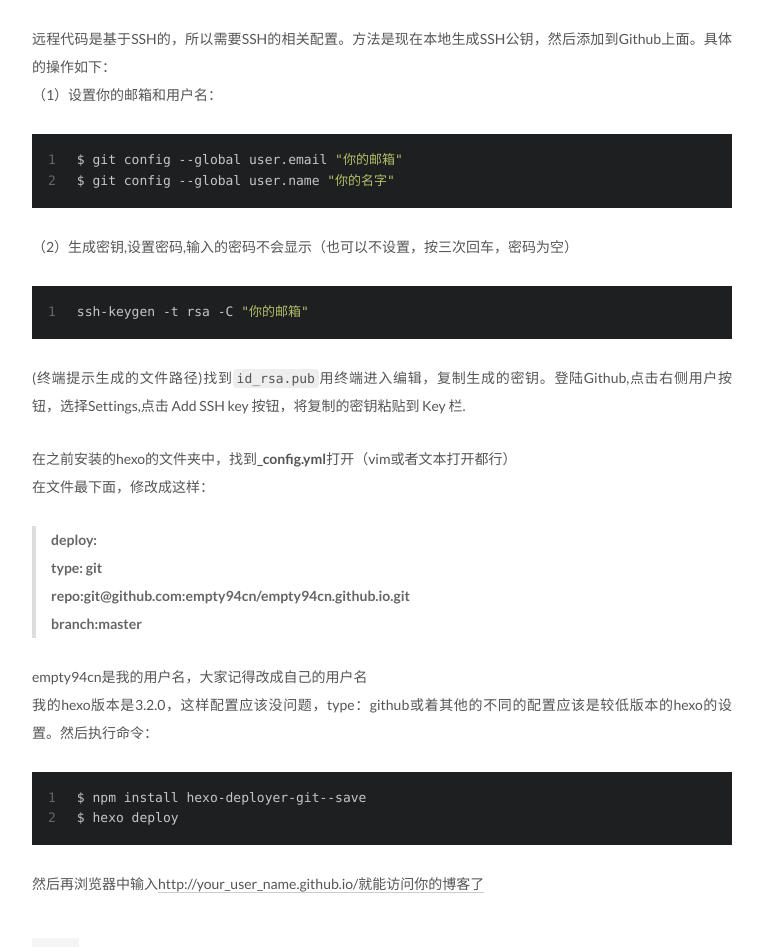
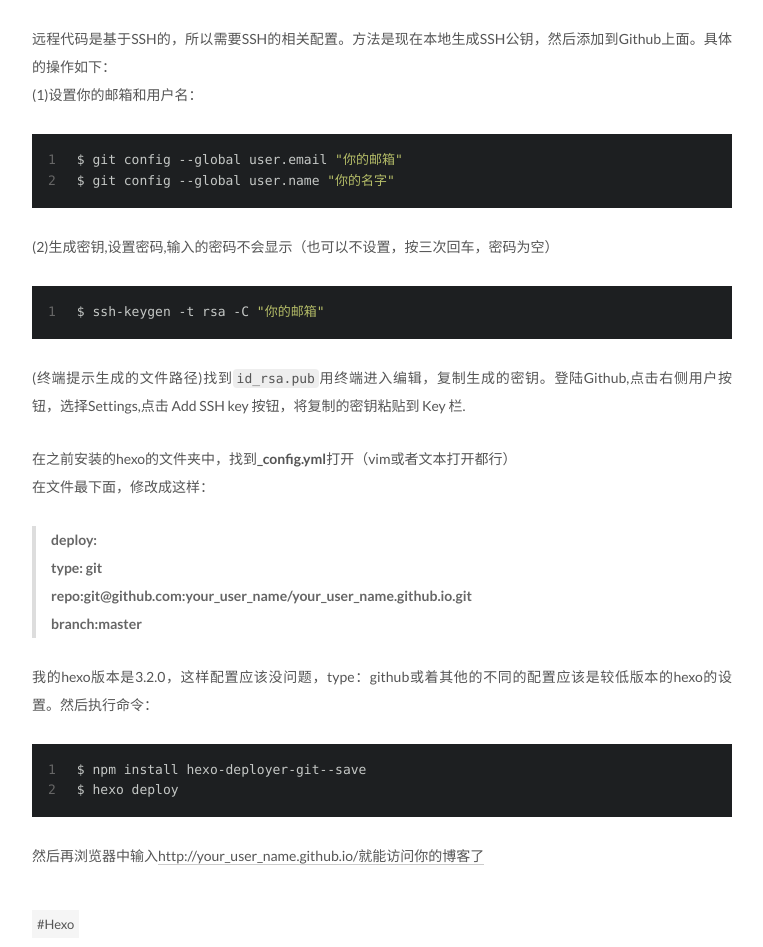
Before and after one commit to empty94cn/empty94cn, a plain HTML site: page 2016/04/14/Hexo折腾笔记-一/index.html in a window 1280 px wide. Shown: the part 1863-2810 px from the top of the page, without its empty margins (98-861 px from the left). Drawn offline with Linux system fonts and the light colour scheme; files whose address does not match are found by name.

Commit message:
Site updated: 2016-04-26 23:35:23

```diff
--- a/2016/04/14/Hexo折腾笔记-一/index.html
+++ b/2016/04/14/Hexo折腾笔记-一/index.html
@@ -93,7 +93,7 @@
 <meta property="og:image" content="http://yoursite.com/images/3.jpg">
 <meta property="og:image" content="http://yoursite.com/images/1.png">
 <meta property="og:image" content="http://yoursite.com/images/2.png">
-<meta property="og:updated_time" content="2016-04-26T15:24:53.000Z">
+<meta property="og:updated_time" content="2016-04-26T15:35:19.000Z">
 <meta name="twitter:card" content="summary">
 <meta name="twitter:title" content="Hexo折腾笔记(一)">
 <meta name="twitter:description" content="一直都想给自己搭一个技术博客来记(zhuang)录(bi)，但是自己太忙(lan)了，最近折腾前端的时候经常能解锁新的姿势，但是苦于没有记录的地方，所以为了以后方便自己复习，同时为了提高自己的写作表达能力，我决定是时候给自己搭一个博客了，搭建步骤：
@@ -353,14 +353,14 @@
 <p>生成静态页面<br><figure class="highlight bash"><table><tr><td class="gutter"><pre><span class="line">1</span><br></pre></td><td class="code"><pre><span class="line">$ hexo generate</span><br></pre></td></tr></table></figure></p>
 <p>启动本地服务，进行文章预览调试<br><figure class="highlight bash"><table><tr><td class="gutter"><pre><span class="line">1</span><br></pre></td><td class="code"><pre><span class="line">$ hexo server</span><br></pre></td></tr></table></figure></p>
 <p>提示Hexo is running at <a href="http://localhost:4000/" target="_blank" rel="external">http://localhost:4000/</a><br>在浏览器输入<a href="http://localhost:4000" target="_blank" rel="external">http://localhost:4000</a><br>不出意外的话，它应该是像下图这个样子的（图片来源于网络）<br><img src="images/3.jpg" alt="img"></p>
-<h3 id="配置github"><a href="#配置github" class="headerlink" title="配置github"></a>配置github</h3><p>登陆Github账号后，点击右上角的“+”号按钮，选择“New repository”<br><img src="images/1.png" alt="img"><br>新建github仓库，命名为[your_user_name<strong>.github.io</strong>]<br><img src="images/2.png" alt="img"><br>远程代码是基于SSH的，所以需要SSH的相关配置。方法是现在本地生成SSH公钥，然后添加到Github上面。具体的操作如下：<br>（1）设置你的邮箱和用户名：<br><figure class="highlight bash"><table><tr><td class="gutter"><pre><span class="line">1</span><br><span class="line">2</span><br></pre></td><td class="code"><pre><span class="line">$ git config --global user.email <span class="string">"你的邮箱"</span></span><br><span class="line">$ git config --global user.name <span class="string">"你的名字"</span></span><br></pre></td></tr></table></figure></p>
-<p>（2）生成密钥,设置密码,输入的密码不会显示（也可以不设置，按三次回车，密码为空）<br><figure class="highlight bash"><table><tr><td class="gutter"><pre><span class="line">1</span><br></pre></td><td class="code"><pre><span class="line">ssh-keygen -t rsa -C <span class="string">"你的邮箱"</span></span><br></pre></td></tr></table></figure></p>
+<h3 id="配置github"><a href="#配置github" class="headerlink" title="配置github"></a>配置github</h3><p>登陆Github账号后，点击右上角的“+”号按钮，选择“New repository”<br><img src="images/1.png" alt="img"><br>新建github仓库，命名为[your_user_name<strong>.github.io</strong>]<br><img src="images/2.png" alt="img"><br>远程代码是基于SSH的，所以需要SSH的相关配置。方法是现在本地生成SSH公钥，然后添加到Github上面。具体的操作如下：<br>(1)设置你的邮箱和用户名：<br><figure class="highlight bash"><table><tr><td class="gutter"><pre><span class="line">1</span><br><span class="line">2</span><br></pre></td><td class="code"><pre><span class="line">$ git config --global user.email <span class="string">"你的邮箱"</span></span><br><span class="line">$ git config --global user.name <span class="string">"你的名字"</span></span><br></pre></td></tr></table></figure></p>
+<p>(2)生成密钥,设置密码,输入的密码不会显示（也可以不设置，按三次回车，密码为空）<br><figure class="highlight bash"><table><tr><td class="gutter"><pre><span class="line">1</span><br></pre></td><td class="code"><pre><span class="line">$ ssh-keygen -t rsa -C <span class="string">"你的邮箱"</span></span><br></pre></td></tr></table></figure></p>
 <p>(终端提示生成的文件路径)找到<code>id_rsa.pub</code>用终端进入编辑，复制生成的密钥。登陆Github,点击右侧用户按钮，选择Settings,点击 Add SSH key 按钮，将复制的密钥粘贴到 Key 栏.</p>
 <p>在之前安装的hexo的文件夹中，找到<strong>_config.yml</strong>打开（vim或者文本打开都行）<br>在文件最下面，修改成这样：</p>
 <blockquote>
-<p><strong>deploy:</strong><br>   <strong>type: git</strong><br>   <strong>repo:git@github.com:empty94cn/empty94cn.github.io.git</strong><br>   <strong>branch:master</strong></p>
+<p><strong>deploy:</strong><br>   <strong>type: git</strong><br>   <strong>repo:git@github.com:your_user_name/your_user_name.github.io.git</strong><br>   <strong>branch:master</strong></p>
 </blockquote>
-<p>empty94cn是我的用户名，大家记得改成自己的用户名<br>我的hexo版本是3.2.0，这样配置应该没问题，type：github或着其他的不同的配置应该是较低版本的hexo的设置。然后执行命令：<br><figure class="highlight bash"><table><tr><td class="gutter"><pre><span class="line">1</span><br><span class="line">2</span><br></pre></td><td class="code"><pre><span class="line">$ npm install hexo-deployer-git--save</span><br><span class="line">$ hexo deploy</span><br></pre></td></tr></table></figure></p>
+<p>我的hexo版本是3.2.0，这样配置应该没问题，type：github或着其他的不同的配置应该是较低版本的hexo的设置。然后执行命令：<br><figure class="highlight bash"><table><tr><td class="gutter"><pre><span class="line">1</span><br><span class="line">2</span><br></pre></td><td class="code"><pre><span class="line">$ npm install hexo-deployer-git--save</span><br><span class="line">$ hexo deploy</span><br></pre></td></tr></table></figure></p>
 <p>然后再浏览器中输入<a href="http://your_user_name.github.io/就能访问你的博客了" target="_blank" rel="external">http://your_user_name.github.io/就能访问你的博客了</a></p>
 
 
```
Also changed, not shown: index.html (+4 -4 lines).
